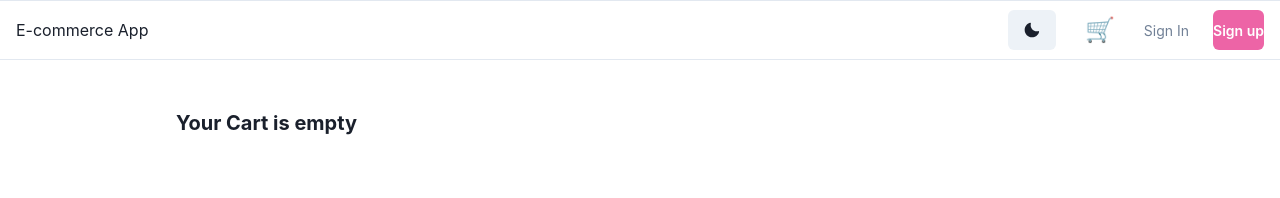
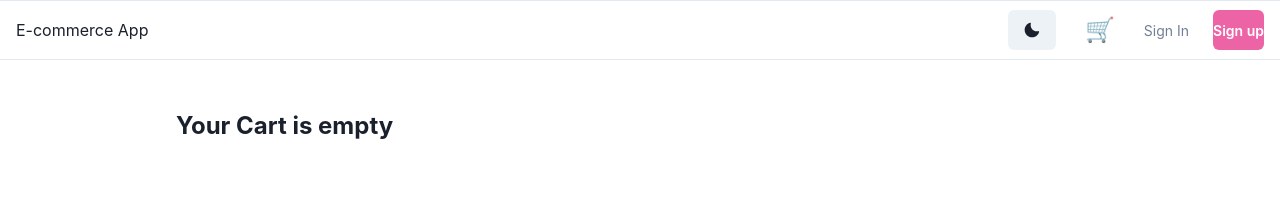
Before and after one commit to jesualujan/30weba_fullstack, a Next.js app in the folder ecommerce/: page /cart in a window 1280 px wide. Shown: the top 198 px of the page. Built offline with nearby package versions, Linux system fonts and the light colour scheme.

Commit message:
✨ calculateTotal no necesita params

```diff
--- a/ecommerce/pages/cart.js
+++ b/ecommerce/pages/cart.js
@@ -12,7 +12,7 @@ import OrderSummary from '../components/OrderSummary'
 
 const CartPage = () => {
     const { cart } = useContext(CartContext)
-    const calculateTotal = (cartItems) => {
+    const calculateTotal = () => {
         // esta es la función de reducción, que se ejecuta en cada momento del arreglo
         // acc -> es el acumulador que almacena el resultado parcial,
         // item -> es el elemento actual en el recorrido del arreglo
@@ -31,7 +31,7 @@ const CartPage = () => {
             {
                cart?.length === 0 ?
                (
-                <Text fontSize='xl' fontWeight='bold'> Your Cart is empty </Text>
+                <Text fontSize='2xl' fontWeight='bold'> Your Cart is empty </Text>
                ) :
                (
                 <>
```
